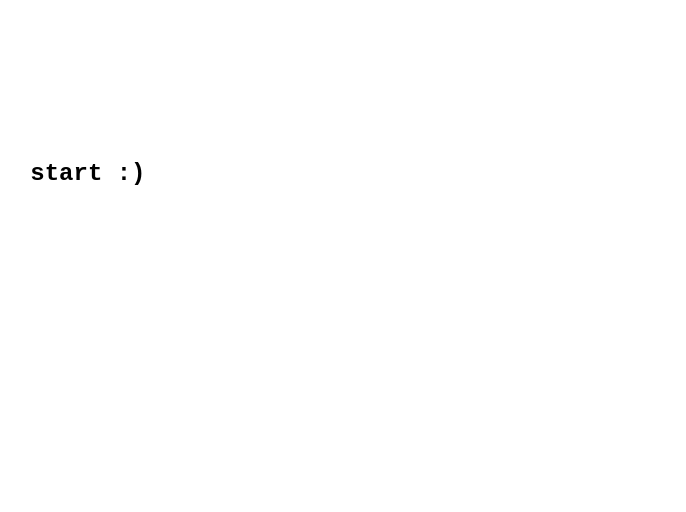
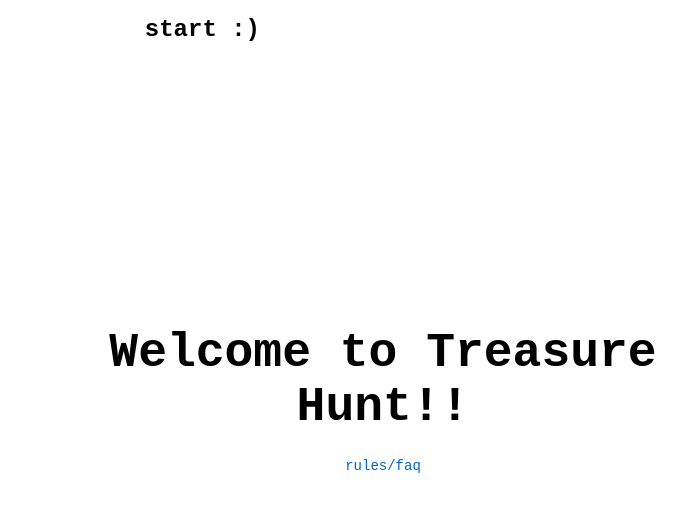
Before and after one commit to Dev-devadath/Tinkerhunt, a React (Vite) app: page /start in a window 1280 px wide. Shown: the top 512 px of the page, without its empty margins (257-943 px from the left). Built offline with nearby package versions, Linux system fonts and the light colour scheme.

Commit message:
Added heading n rules

```diff
--- a/src/pages/Start.jsx
+++ b/src/pages/Start.jsx
@@ -85,6 +85,53 @@ function Start() {
         overflow: "hidden",
       }}
     >
+      <div
+        style={{
+          position: "absolute",
+          top: "50%",
+          left: "50%",
+          transform: "translate(-50%, -50%)",
+          textAlign: "center",
+          pointerEvents: "none",
+          zIndex: 1,
+        }}
+      >
+        <h1
+          style={{
+            fontSize: "48px",
+            fontWeight: "bold",
+            margin: 0,
+            marginBottom: "20px",
+            fontFamily: "Courier New",
+            color: "#000",
+          }}
+        >
+          Welcome to Treasure Hunt!!
+        </h1>
+        <a
+          href="#"
+          onClick={(e) => {
+            e.preventDefault();
+            // Add your rules/faq navigation or modal here
+          }}
+          style={{
+            fontSize: "14px",
+            color: "#0066cc",
+            textDecoration: "none",
+            pointerEvents: "auto",
+            cursor: "pointer",
+            fontFamily: "Courier New",
+          }}
+          onMouseEnter={(e) => {
+            e.target.style.textDecoration = "underline";
+          }}
+          onMouseLeave={(e) => {
+            e.target.style.textDecoration = "none";
+          }}
+        >
+          rules/faq
+        </a>
+      </div>
       <button
         onClick={() => navigate("/t1nk")}
         style={{
@@ -100,6 +147,7 @@ function Start() {
           cursor: "pointer",
           padding: "10px 20px",
           transition: "left 0.1s linear, top 0.1s linear",
+          zIndex: 2,
         }}
       >
         start :)
```
